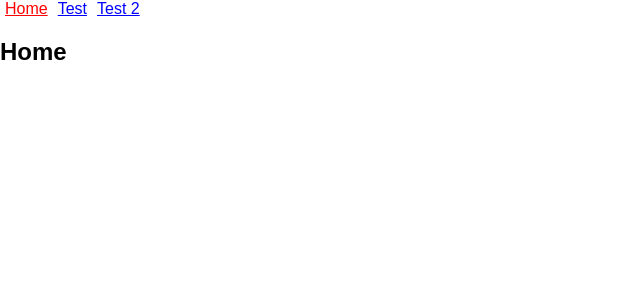
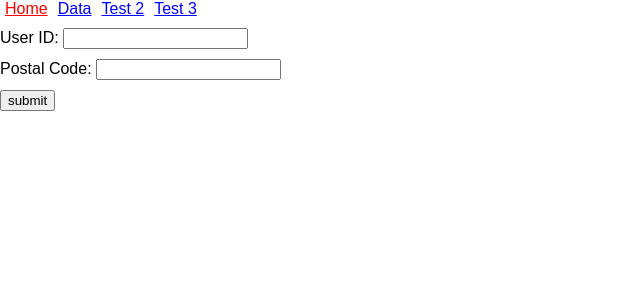
Before and after one commit to cds-snc/nrcan-example, a React (Create React App) app in the folder ui/: page / in a window 1280 px wide. Shown: the top 300 px of the page, without its empty margins (0-640 px from the left). Built offline with nearby package versions, Linux system fonts and the light colour scheme.

Commit message:
Basic query with form data

```diff
--- a/ui/src/App.css
+++ b/ui/src/App.css
@@ -9,3 +9,7 @@ a, a:visited {
 a.active {
   color: red;
 }
+
+form div {
+  margin-top: 10px;
+}
--- a/ui/src/App.js
+++ b/ui/src/App.js
@@ -1,7 +1,7 @@
 import React from 'react'
-import { BrowserRouter as Router, Route } from 'react-router-dom'
+import { BrowserRouter as Router, Route, Switch } from 'react-router-dom'
 import Home from './components/Home'
-import Test from './components/Test'
+import Data from './components/Data'
 import Test2 from './components/Test2'
 import Navigation from './components/Navigation'
 
@@ -11,9 +11,12 @@ const App = () => (
   <Router>
     <div>
       <Navigation />
-      <Route exact path="/" component={Home} />
-      <Route path="/test" component={Test} />
-      <Route path="/test2" component={Test2} />
+      <Switch>
+        <Route exact path="/" component={Home} />
+        <Route path="/data" component={Data} />
+        <Route path="/test2" component={Test2} />
+        <Route render={() => <h2>Page not found</h2>} />
+      </Switch>
     </div>
   </Router>
 )
--- a/ui/src/components/Test.js
+++ b/ui/src/components/Data.js
@@ -1,6 +1,6 @@
 import React from 'react'
 
-const Test = () => {
+const Data = () => {
   return (
     <div>
       <h2>Test</h2>
@@ -8,4 +8,4 @@ const Test = () => {
   )
 }
 
-export default Test
+export default Data
--- a/ui/src/components/Form.js
+++ b/ui/src/components/Form.js
@@ -1,19 +1,25 @@
-//lets make a form maybe
-
-//stage 1:
-//enter house id + postal code
-//hit enter
-//display data obtained from graphql
 import React from 'react'
 
-const InputForm = props => {
+const Form = props => {
   return (
-    <form>
+    <form onSubmit={props.onSubmit}>
       <div>
-        <label>Test</label>
+        <label>
+          User ID:&nbsp;
+          <input type="text" name="UID" />
+        </label>
       </div>
-      <div>//postal code</div>
-      <div>//submit button</div>
+      <div>
+        <label>
+          Postal Code:&nbsp;
+          <input type="text" name="PCode" />
+        </label>
+      </div>
+      <div>
+        <input type="submit" value="submit" />
+      </div>
     </form>
   )
 }
+
+export default Form
--- a/ui/src/components/Home.js
+++ b/ui/src/components/Home.js
@@ -1,11 +1,38 @@
 import React from 'react'
+import Form from './Form'
+import gql from 'graphql-tag'
+import { withApollo } from 'react-apollo'
 
-const Home = () => {
-  return (
-    <div>
-      <h2>Home</h2>
-    </div>
-  )
+class Home extends React.Component {
+  constructor() {
+    super()
+    this.handleFormSubmit = this.handleFormSubmit.bind(this)
+  }
+
+  async handleFormSubmit(event) {
+    event.preventDefault()
+    let { client } = this.props
+
+    let response = await client.query({
+      query: gql`
+        query evaluationQuery($UID: Int!, $PCode: String!) {
+          evaluationsFor(account: $UID, postalCode: $PCode) {
+            yearBuilt
+          }
+        }
+      `,
+      variables: {
+        UID: event.target.elements.UID.value,
+        PCode: event.target.elements.PCode.value,
+      },
+    })
+
+    console.log(response.data.evaluationsFor.yearBuilt)
+  }
+
+  render() {
+    return <Form onSubmit={this.handleFormSubmit} />
+  }
 }
 
-export default Home
+export default withApollo(Home)
--- a/ui/src/components/Navigation.js
+++ b/ui/src/components/Navigation.js
@@ -9,12 +9,13 @@ class Navigation extends Component {
         <NavLink exact activeClassName="active" to="/">
           Home
         </NavLink>
-        <NavLink activeClassName="active" to="/test">
-          Test
+        <NavLink activeClassName="active" to="/data">
+          Data
         </NavLink>
         <NavLink activeClassName="active" to="/test2">
           Test 2
         </NavLink>
+        <NavLink to="/test3">Test 3</NavLink>
       </nav>
     )
   }
```
Also changed, not shown: 1 other file (tests, documents, lock files or other folders).
